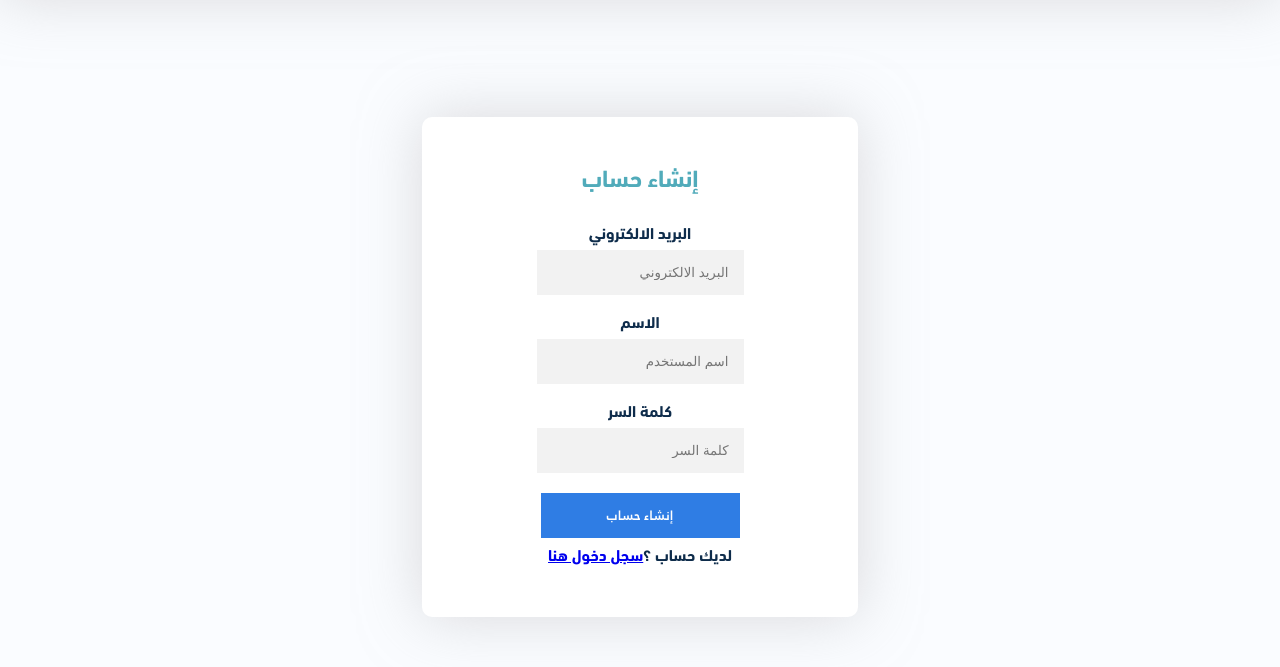
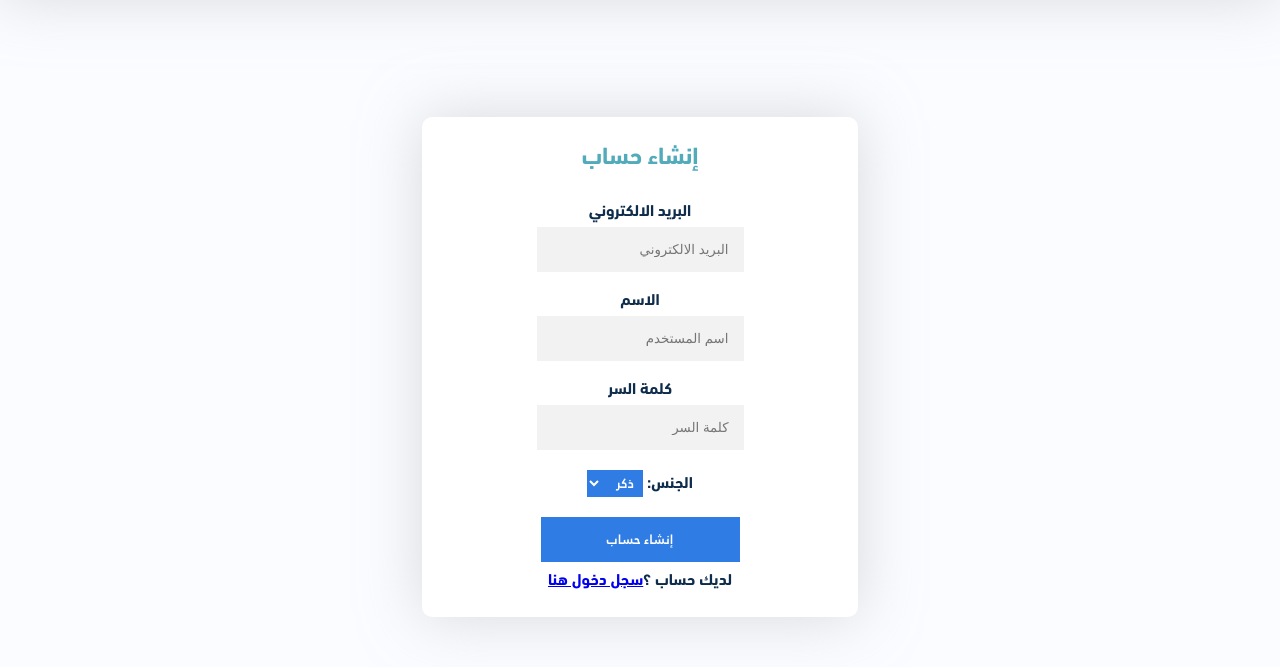
Before and after one commit to MazenSalahb/ITProject2, a plain HTML site: page pages/signup.html in a window 1280 px wide. Shown: the part 73-740 px from the top of the page. Drawn offline with Linux system fonts and the light colour scheme.

Commit message:
added checkBox&Select

```diff
--- a/pages/css/login.css
+++ b/pages/css/login.css
@@ -65,6 +65,16 @@
     transition: 0.5s;
 }
 
+.select-items {
+    font-family: Janna;
+    background-color: #2f7de4;
+    color: #fff;
+    border: none;
+    padding: 0px 5px;
+    margin-bottom: 20px;
+    outline: none;
+}
+
 @media screen and (max-width:850px) {
     .loginformContainer {
         width: 90%;
--- a/pages/signup.html
+++ b/pages/signup.html
@@ -46,12 +46,20 @@
                 <h2 style="margin-bottom:30px; color:#51abba;">إنشاء حساب</h2>
                 <form action="">
                     <label for="email">البريد الالكتروني</label>
-                    <input type="email" name="email" id="email" class="inputField" placeholder="البريد الالكتروني" required>
+                    <input type="email" name="email" id="email" class="inputField" placeholder="البريد الالكتروني"
+                        required>
                     <label for="username">الاسم</label>
                     <input type="text" id="username" class="inputField" placeholder="اسم المستخدم" required>
                     <label for="passowrd">كلمة السر</label>
                     <input type="password" name="passowrd" id="passowrd" class="inputField" placeholder="كلمة السر"
                         required>
+                    <div class="selectGender">
+                        <label for="gender">الجنس:</label>
+                        <select name="gender" id="gender" class="select-items">
+                            <option value="volvo">ذكر</option>
+                            <option value="saab">انثى</option>
+                        </select>
+                    </div>
                     <button type="submit" class="loginbutton">إنشاء حساب</button>
                 </form>
                 <p style="margin-top:10px;">لديك حساب ؟<a href="login.html">سجل دخول هنا</a></p>
```
Also changed, not shown: css/main.css (+11 -2 lines), pages/htmlPost.html (+4 -1 lines), pages/login.html (+4 -0 lines), images/logo2.png (added), images/navLogo.png.
